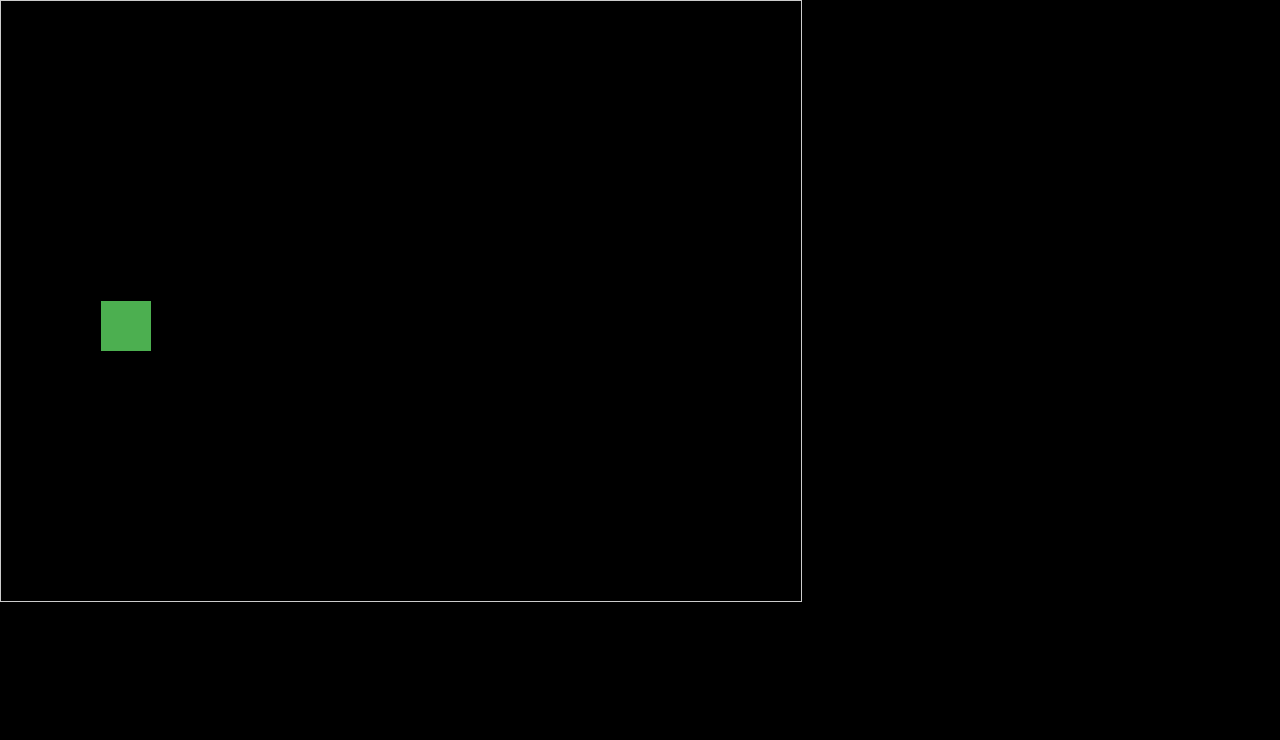
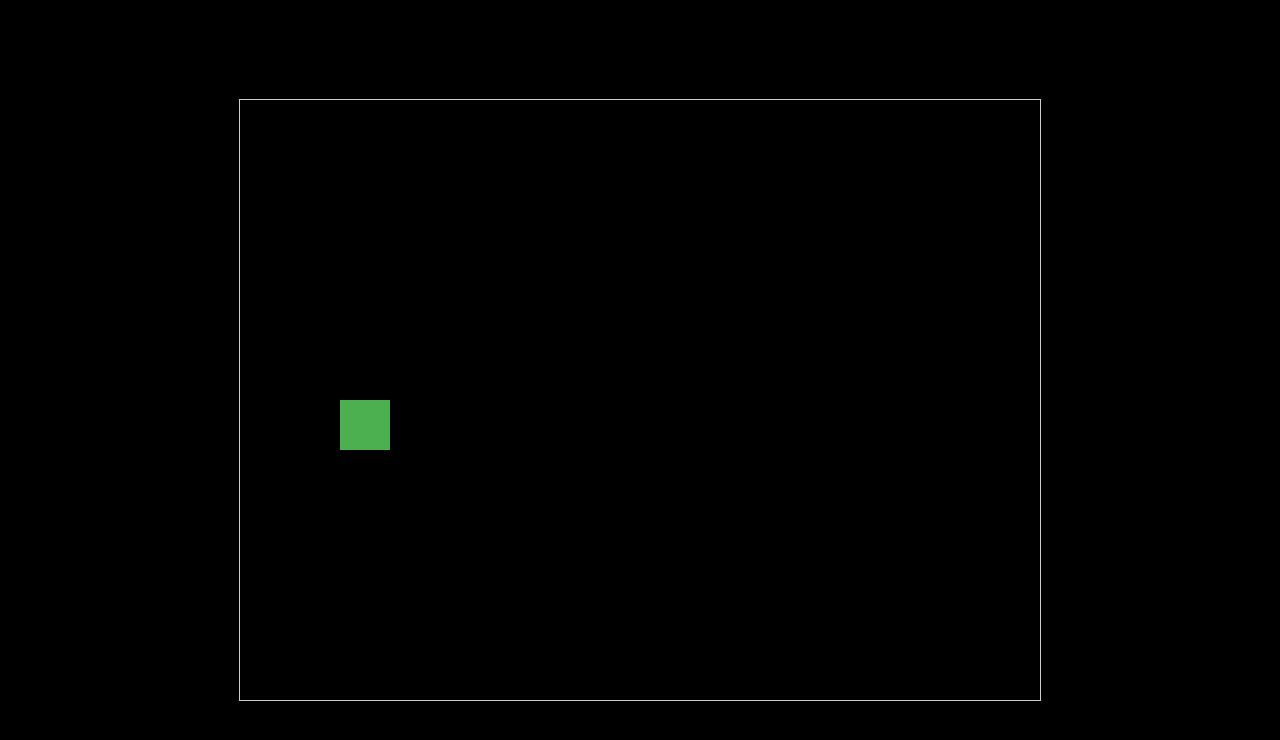
Before and after one commit to kamiri-charles/add-one-line-of-code, a React (Vite) app: page /#/play in a window 1280 px wide. Shown: the top 740 px of the page. Built offline with nearby package versions, Linux system fonts and the light colour scheme.

Commit message:
center canvas

```diff
--- a/src/pages/play.tsx
+++ b/src/pages/play.tsx
@@ -28,7 +28,7 @@ function Play() {
 	}, []);
 
 	return (
-		<div className="bg-black h-[100vh] grid">
+		<div className="bg-black h-[100vh] flex items-center justify-center">
 			<canvas ref={canvasRef} style={{ border: "1px solid #ccc" }}></canvas>
 		</div>
 	);
```
